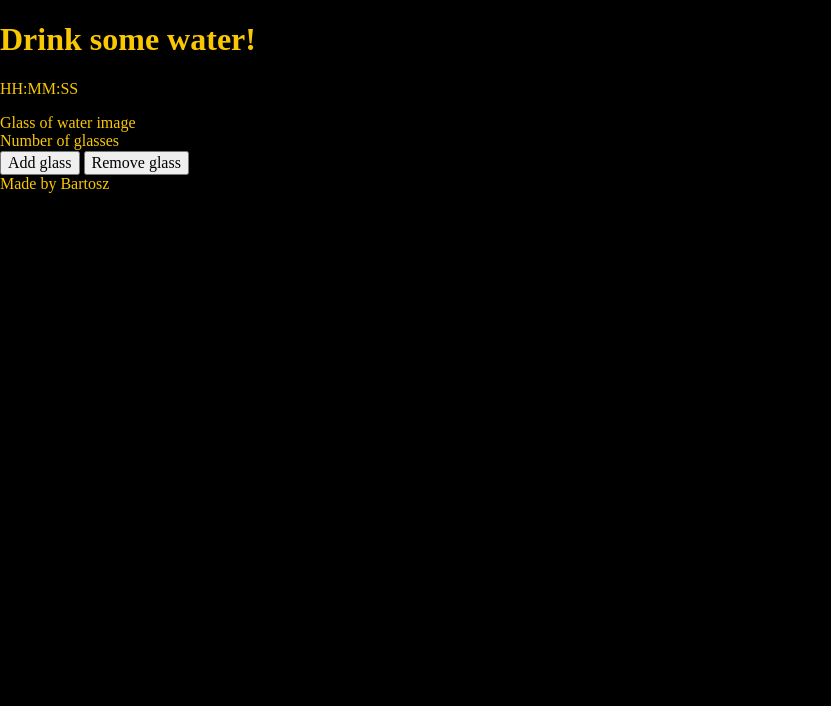
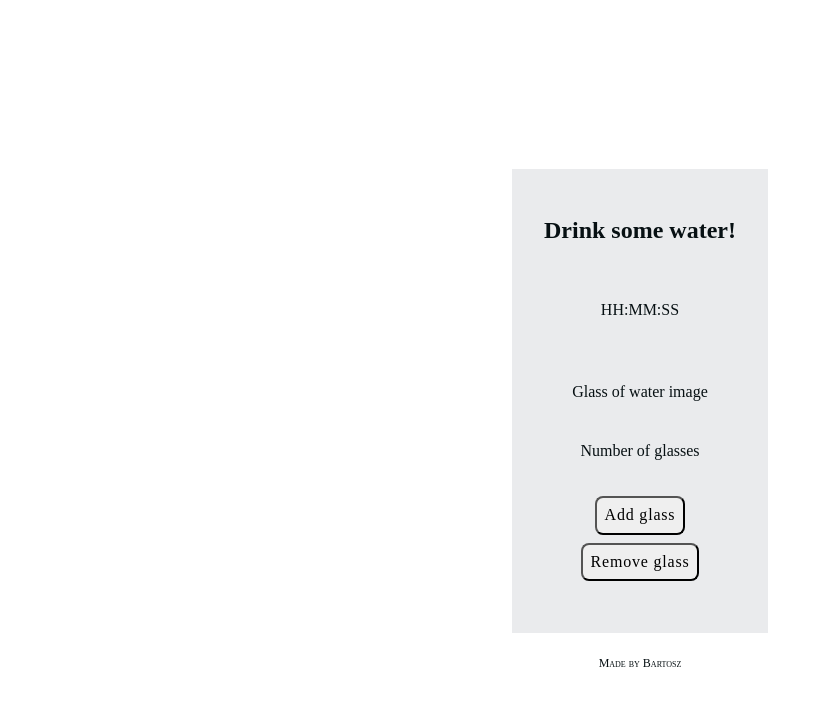
Before and after one commit to BartoszLewosz/hydro__app, a website: page src/content/index.html in a window 1280 px wide. Shown: the whole page, without its empty margins (0-831 px from the left). Drawn offline with nearby package versions, Linux system fonts and the light colour scheme; files that its build step writes are made by us from their sources.

Commit message:
Basic setup of display

```diff
--- a/src/scss/main.scss
+++ b/src/scss/main.scss
@@ -11,6 +11,69 @@ html {
 }
 
 body {
-  color: $yellow;
-  background: $violet;
+  color: $color_text;
+  //background: $color_background;
+  min-height: 100vh;
+  display: flex;
+  flex-direction: column;
+  justify-content: center;
+  align-items: center;
+  margin: 20px;
 }
+
+.main {
+  display: flex;
+  flex-direction: column;
+  align-content: space-between;
+  max-width: 375px;
+  max-width: 100%;
+  background: $color_background;
+  padding: 32px;
+  max-height: 100vh;
+}
+
+.header {
+  &__title {
+    font-size: 24px;
+    text-align: center;
+  }
+}
+
+.datetime {
+  padding: 24px;
+  text-align: center;
+}
+
+.glass {
+  padding: 24px;
+  text-align: center;
+  &__counter {
+    text-align: center;
+    padding: 16px;
+  }
+  &__button {
+    border-radius: 8px;
+    max-width: 140px;
+    font-size: 16px;
+    padding: 8px;
+    margin: 4px;
+    cursor: pointer;
+    letter-spacing: 0.8px;
+  }
+}
+
+.glass__actions {
+  display: flex;
+  flex-direction: column;
+  justify-content: space-between;
+  align-items: center;
+  padding: 16px;
+}
+
+.footer {
+  display: flex;
+  justify-content: center;
+  margin-top: 24px;
+  font-variant: small-caps;
+  font-size: 75%;
+}
```
